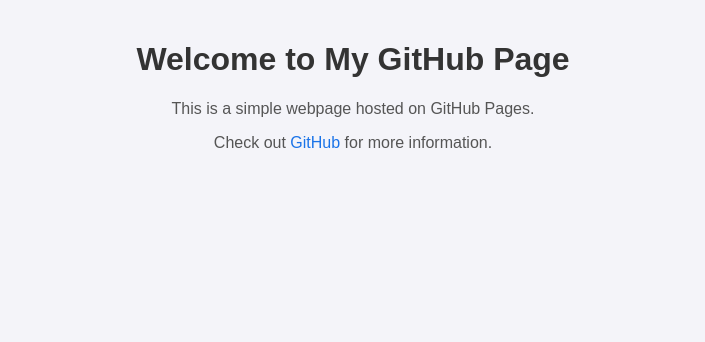
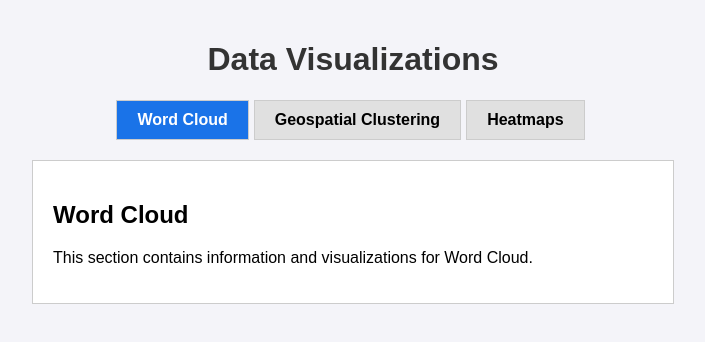
Before and after one commit to rae-ai/airbnb, a plain HTML site: page index.html in a window 1280 px wide. Shown: the whole page, without its empty margins (287-992 px from the left). Drawn offline with Linux system fonts and the light colour scheme.

Commit message:
Update index.html

```diff
--- a/index.html
+++ b/index.html
@@ -15,23 +15,85 @@
         h1 {
             color: #333;
         }
-        p {
-            color: #555;
+        .tabs {
+            display: flex;
+            justify-content: center;
+            margin-bottom: 20px;
         }
-        a {
-            color: #1a73e8;
-            text-decoration: none;
+        .tab {
+            padding: 10px 20px;
+            cursor: pointer;
+            background-color: #e0e0e0;
+            border: 1px solid #ccc;
+            margin-right: 5px;
+            font-weight: bold;
         }
-        a:hover {
-            text-decoration: underline;
+        .tab:hover, .tab.active {
+            background-color: #1a73e8;
+            color: #fff;
+        }
+        .content {
+            display: none;
+            padding: 20px;
+            border: 1px solid #ccc;
+            background-color: #fff;
+            text-align: left;
+            max-width: 600px;
+            margin: auto;
+        }
+        .content.active {
+            display: block;
         }
     </style>
 </head>
 <body>
 
-    <h1>Welcome to My GitHub Page</h1>
-    <p>This is a simple webpage hosted on GitHub Pages.</p>
-    <p>Check out <a href="https://github.com" target="_blank">GitHub</a> for more information.</p>
+    <h1>Data Visualizations</h1>
+
+    <!-- Tabs -->
+    <div class="tabs">
+        <div class="tab" onclick="showContent('wordCloud')">Word Cloud</div>
+        <div class="tab" onclick="showContent('geospatialClustering')">Geospatial Clustering</div>
+        <div class="tab" onclick="showContent('heatmaps')">Heatmaps</div>
+    </div>
+
+    <!-- Tab Content -->
+    <div id="wordCloud" class="content">
+        <h2>Word Cloud</h2>
+        <p>This section contains information and visualizations for Word Cloud.</p>
+        <!-- You can embed your Word Cloud visualization here -->
+    </div>
+
+    <div id="geospatialClustering" class="content">
+        <h2>Geospatial Clustering</h2>
+        <p>This section contains information and visualizations for Geospatial Clustering.</p>
+        <!-- You can embed your Geospatial Clustering visualization here -->
+    </div>
+
+    <div id="heatmaps" class="content">
+        <h2>Heatmaps</h2>
+        <p>This section contains information and visualizations for Heatmaps.</p>
+        <!-- You can embed your Heatmaps visualization here -->
+    </div>
+
+    <script>
+        function showContent(tabId) {
+            // Hide all content divs
+            var contents = document.querySelectorAll('.content');
+            contents.forEach(content => content.classList.remove('active'));
+
+            // Remove active class from all tabs
+            var tabs = document.querySelectorAll('.tab');
+            tabs.forEach(tab => tab.classList.remove('active'));
+
+            // Show the selected content and activate the tab
+            document.getElementById(tabId).classList.add('active');
+            event.currentTarget.classList.add('active');
+        }
+
+        // Show the first tab by default
+        document.querySelector('.tab').click();
+    </script>
 
 </body>
 </html>
```
